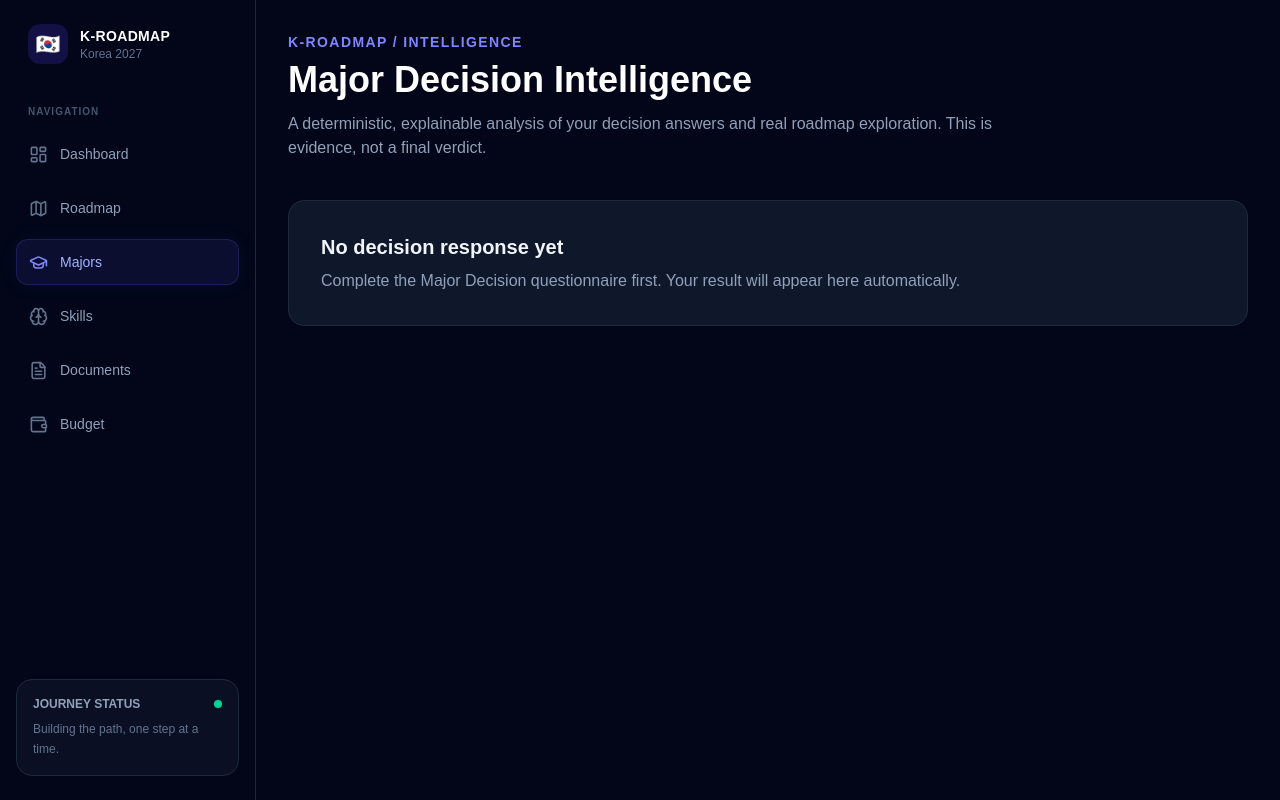
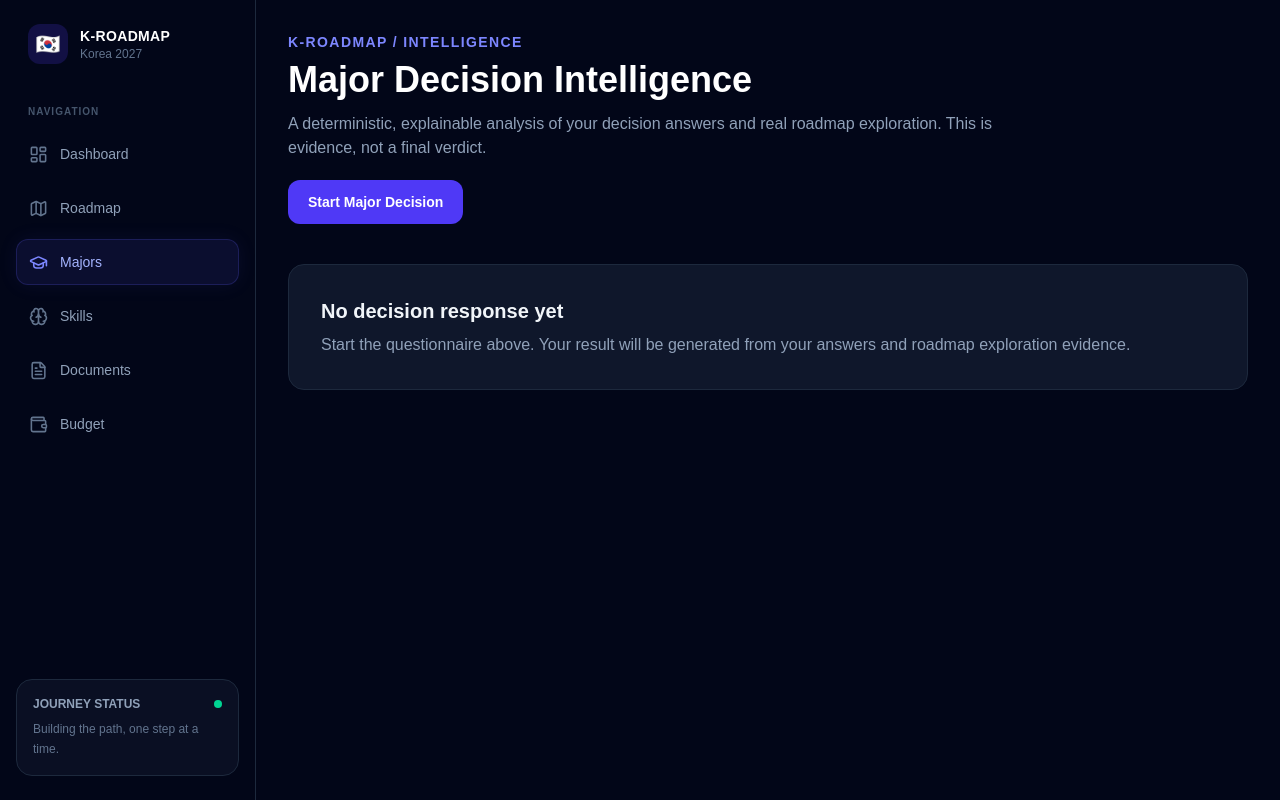
Before and after one commit to piwww11/K-roadmap, a Next.js app: page /majors/decision in a window 1280 px wide. Built offline with nearby package versions, Linux system fonts and the light colour scheme.

Commit message:
feat: link decision intelligence to questionnaire

```diff
--- a/app/majors/decision/page.tsx
+++ b/app/majors/decision/page.tsx
@@ -32,12 +32,15 @@ export default function MajorDecisionPage() {
           <p className="mb-2 text-sm font-semibold uppercase tracking-widest text-indigo-400">K-ROADMAP / INTELLIGENCE</p>
           <h1 className="text-4xl font-bold text-white">Major Decision Intelligence</h1>
           <p className="mt-3 max-w-3xl text-slate-400">A deterministic, explainable analysis of your decision answers and real roadmap exploration. This is evidence, not a final verdict.</p>
+          <div className="mt-5 flex flex-wrap gap-3">
+            <a href="/majors/decision/questionnaire" className="rounded-xl bg-indigo-600 px-5 py-3 text-sm font-semibold text-white hover:bg-indigo-500">{decisions.length ? 'Run a new decision' : 'Start Major Decision'}</a>
+          </div>
         </header>
 
         {decisions.length === 0 ? (
           <section className="rounded-2xl border border-slate-800 bg-slate-900 p-8">
             <h2 className="text-xl font-semibold">No decision response yet</h2>
-            <p className="mt-2 text-slate-400">Complete the Major Decision questionnaire first. Your result will appear here automatically.</p>
+            <p className="mt-2 text-slate-400">Start the questionnaire above. Your result will be generated from your answers and roadmap exploration evidence.</p>
           </section>
         ) : result ? (
           <>
```
